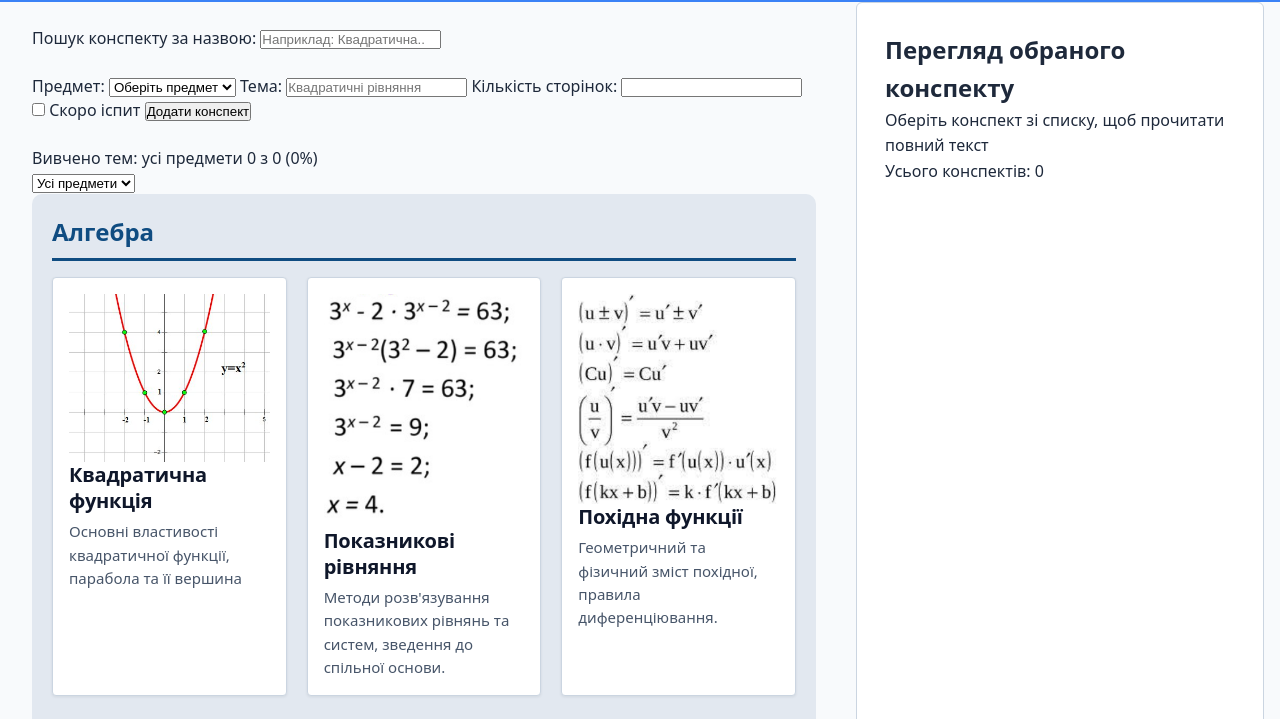
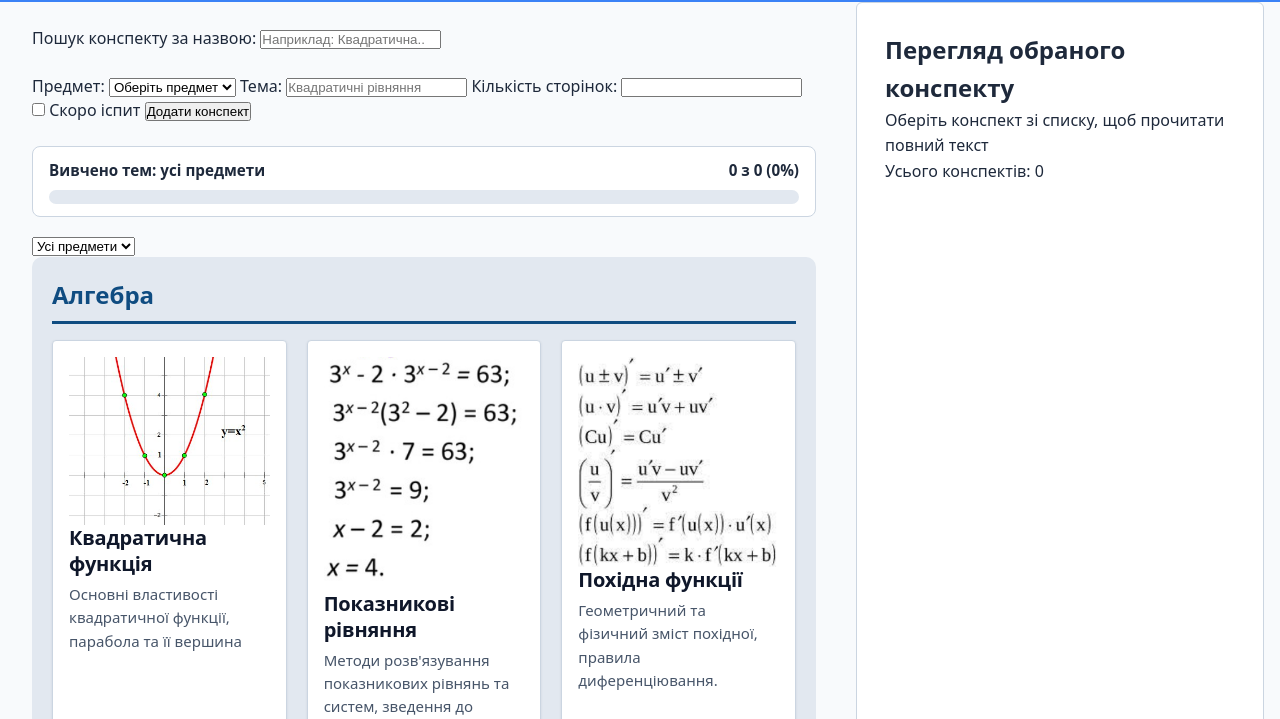
Before and after one commit to BodichkaCoffeks/study-notes-organizer, a plain HTML site: page index.html in a window 1280 px wide. Shown: the part 81-800 px from the top of the page. Drawn offline with nearby package versions, Linux system fonts and the light colour scheme.

Commit message:
add progress bar styles with a smooth width transition, a green color at 100% and prefers-reduced-motion support

```diff
--- a/css/style.css
+++ b/css/style.css
@@ -268,3 +268,46 @@ footer {
     top: 1rem;
   }
 }
+
+/* Прогрес-бар «вивчено тем із предмета» */
+.progress {
+  background-color: #ffffff;
+  border: 1px solid #cbd5e1;
+  border-radius: 8px;
+  padding: 12px 16px;
+  margin: 1rem 0;
+}
+
+.progress-label {
+  display: flex;
+  justify-content: space-between;
+  gap: 12px;
+  font-size: 0.95rem;
+  font-weight: 600;
+  margin-bottom: 8px;
+}
+
+/* Доріжка: завжди 100% ширини, обрізає смугу по заокругленню */
+.progress-track {
+  width: 100%;
+  height: 14px;
+  background-color: #e2e8f0;
+  border-radius: 999px;
+  overflow: hidden;
+}
+
+/* Смуга: ширину виставляє JS, а transition робить зміну плавною */
+.progress-bar {
+  height: 100%;
+  width: 0;
+  background-color: #3b82f6;
+  border-radius: 999px;
+  transition:
+    width 0.6s ease,
+    background-color 0.3s ease;
+}
+
+/* Усі конспекти вивчено */
+.progress-bar--done {
+  background-color: #149c46;
+}
```
